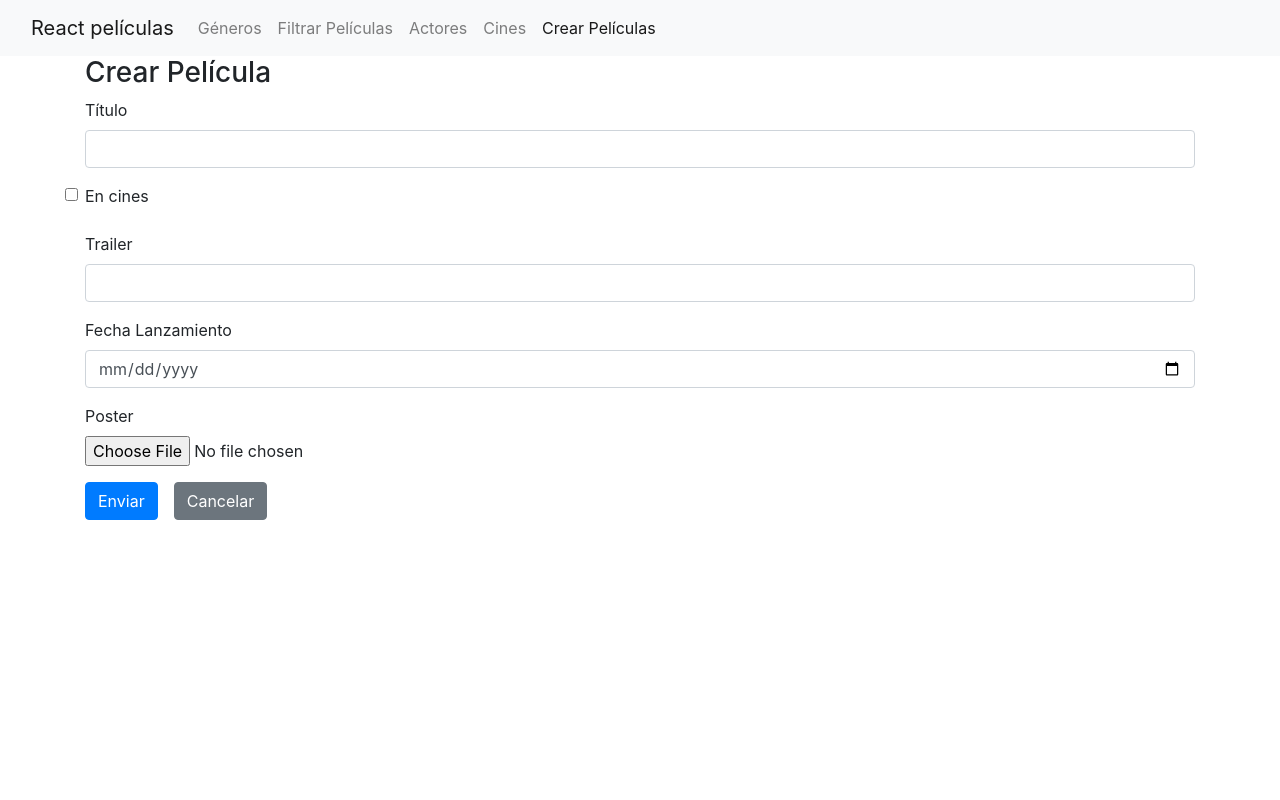
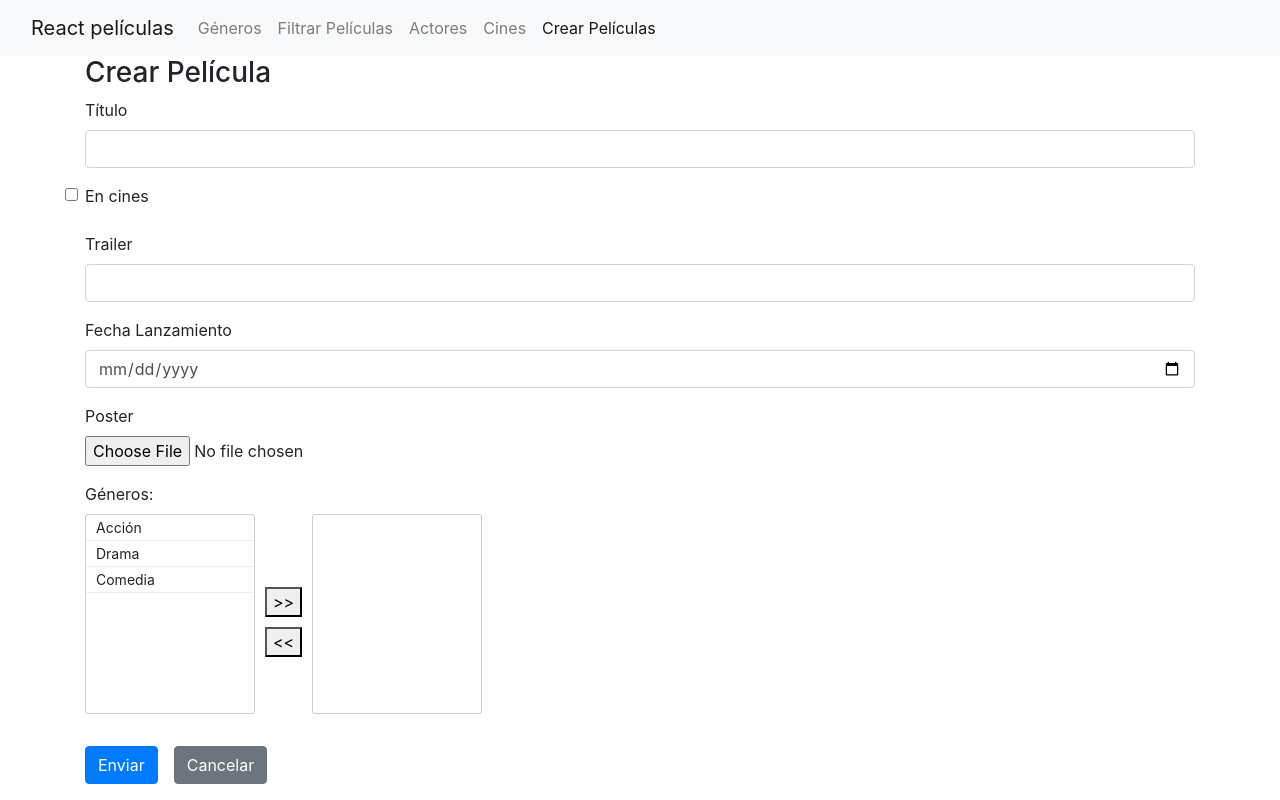
Before and after one commit to Zeballos-Ariadna/Proyecto-React_ASP.NET, a React (Create React App) app: page /peliculas/crear in a window 1280 px wide. Built offline with nearby package versions, Linux system fonts and the light colour scheme.

Commit message:
Selector de Géneros

```diff
--- a/src/peliculas/CrearPeliculas.tsx
+++ b/src/peliculas/CrearPeliculas.tsx
@@ -1,11 +1,21 @@
+import { generoDTO } from "../generos/generos.model";
 import FormularioPeliculas from "./FormularioPeliculas";
 
 export default function CrearPeliculas(){
+
+    const generos: generoDTO[] = [
+        {id:1, nombre: 'Acción'},
+        {id:2, nombre: 'Drama'},
+        {id:3, nombre: 'Comedia'}
+    ]
+
     return(
         <>
             <h3>Crear Película</h3>
 
             <FormularioPeliculas
+                generosNoSeleccionados={generos}
+                generosSeleccionados={[]}
                 modelo={{titulo:'', enCines: false, trailer:''}}
                 onSubmit={valores => console.log(valores)}
             />
--- a/src/peliculas/EditarPeliculas.tsx
+++ b/src/peliculas/EditarPeliculas.tsx
@@ -1,10 +1,22 @@
+import { generoDTO } from "../generos/generos.model";
 import FormularioPeliculas from "./FormularioPeliculas";
 
 export default function EditarPeliculas(){
+    const generosNoSeleccionados: generoDTO[] = [
+        {id:2, nombre: 'Drama'}
+    ]
+
+    const generosSeleccionados: generoDTO[] = [
+        {id:1, nombre: 'Acción'},
+        {id:3, nombre: 'Comedia'}
+    ]
+
     return(
         <>
             <h3>Editar Película</h3>
             <FormularioPeliculas
+                generosNoSeleccionados={generosNoSeleccionados}
+                generosSeleccionados={generosSeleccionados}
                 modelo={{titulo:'SpiderMan', enCines: true, trailer:'url',
                     fechaLanzamiento: new Date('2019-01-01T00:00:00')
                 }}
--- a/src/peliculas/FormularioPeliculas.tsx
+++ b/src/peliculas/FormularioPeliculas.tsx
@@ -7,12 +7,28 @@ import FormGroupFecha from "../utils/FormGroupFecha";
 import FormGroupImagen from "../utils/FormGroupImagen";
 import Button from "../utils/Button";
 import { Link } from "react-router-dom";
+import SelectorMultiple, { selectorMultipleModel } from "../utils/SelectorMultiple";
+import { generoDTO } from "../generos/generos.model";
+import { useState } from "react";
 
 export default function FormularioPeliculas(props: formularioPeliculasProps){
+
+    const [generosSeleccionados, setGenerosSeleccionados] = useState(mapear(props.generosSeleccionados));
+    const [generosNoSeleccionados, setGenerosNoSeleccionados] = useState(mapear(props.generosNoSeleccionados));
+
+    function mapear(arreglo: {id: number,nombre: string}[]): selectorMultipleModel[]{
+        return arreglo.map(valor =>{
+            return {llave: valor.id, valor: valor.nombre}
+        })
+    }
+
     return(
         <Formik
             initialValues={props.modelo}
-            onSubmit={props.onSubmit}
+            onSubmit={(valores, acciones)=> {
+                valores.generosIds= generosSeleccionados.map(valor=> valor.llave);
+                props.onSubmit(valores,acciones);
+            }}
             validationSchema={Yup.object({
                 titulo: Yup.string().required('Este campo es obligatorio').primeraLetraMayuscula()
             })}
@@ -26,6 +42,18 @@ export default function FormularioPeliculas(props: formularioPeliculasProps){
                     <FormGroupImagen campo="poster" label="Poster"
                     imagenURL={props.modelo.posterURL}/>
 
+                    <div className="form-group">
+                        <label>Géneros: </label>
+                        <SelectorMultiple seleccionados={generosSeleccionados}
+                            noSeleccionados={generosNoSeleccionados}
+                            onChange={(seleccionados,noSeleccionados)=> {
+                                setGenerosSeleccionados(seleccionados);
+                                setGenerosNoSeleccionados(noSeleccionados);
+                            }}
+                        />
+                    </div>
+
+
                     <Button disabled={formikProps.isSubmitting} type="submit" >Enviar</Button>
                     <Link className="btn btn-secondary" to="/" >Cancelar</Link>
                 </Form>
@@ -37,4 +65,6 @@ export default function FormularioPeliculas(props: formularioPeliculasProps){
 interface formularioPeliculasProps{
     modelo: peliculaCreacionDTO;
     onSubmit(valores: peliculaCreacionDTO, acciones: FormikHelpers<peliculaCreacionDTO>): void;
+    generosSeleccionados: generoDTO[];
+    generosNoSeleccionados: generoDTO[];
 }
--- a/src/peliculas/peliculas.model.d.ts
+++ b/src/peliculas/peliculas.model.d.ts
@@ -11,6 +11,7 @@ export interface peliculaCreacionDTO{
     fechaLanzamiento?: Date;
     poster?: File;
     posterURL?: string;
+    generosIds?: number[];
 }
 
 export interface landigPageDTO{
--- /dev/null
+++ b/src/utils/SelectorMultiple.css
@@ -0,0 +1,35 @@
+.selector-multiple {
+    display: flex;
+}
+
+.selector-multiple ul {
+    height: 200px;
+    overflow-y: auto;
+    list-style-type: none;
+    width: 170px;
+    padding: 0;
+    border-radius: 3px;
+    border: 1px solid #ccc
+}
+
+.selector-multiple ul li {
+    cursor: pointer;
+    border-bottom: 1px #eee solid;
+    padding: 2px 10px;
+    font-size: 14px;
+}
+
+.selector-multiple ul li:hover {
+    background-color: #08c
+}
+
+.selector-multiple-botones{
+    display: flex;
+    flex-direction: column;
+    justify-content: center;
+    padding: 5px;
+}
+
+.selector-multiple-botones button{
+    margin: 5px;
+}
--- /dev/null
+++ b/src/utils/SelectorMultiple.tsx
@@ -0,0 +1,61 @@
+import './SelectorMultiple.css';
+
+export default function SelectorMultiple(props: selectorMultipleProps){
+
+    function seleccionar(item: selectorMultipleModel){
+        const seleccionados= [...props.seleccionados, item];
+        const noSeleccionados= props.noSeleccionados.filter(valor => valor !== item);
+        props.onChange(seleccionados, noSeleccionados);
+    }
+
+    function deseleccionar(item: selectorMultipleModel){
+        const seleccionados= props.seleccionados.filter(valor => valor !== item);
+        const noSeleccionados=[...props.noSeleccionados, item];
+        props.onChange(seleccionados, noSeleccionados);
+    }
+
+    function seleccionarTodo(){
+        const seleccionados=[...props.seleccionados, ...props.noSeleccionados];
+        const noSeleccionados: selectorMultipleModel[] =[];
+        props.onChange(seleccionados, noSeleccionados);
+    }
+
+    function deseleccionarTodo(){
+        const noSeleccionados=[...props.noSeleccionados,...props.seleccionados];
+        const seleccionados: selectorMultipleModel[] =[];
+        props.onChange(seleccionados, noSeleccionados);
+    }
+
+    return(
+        <div className="selector-multiple">
+            <ul>
+                {props.noSeleccionados.map (item =>
+                    <li key={item.llave} onClick={() =>seleccionar(item)} >{item.valor}</li>
+                )}
+            </ul>
+            <div className="selector-multiple-botones">
+                <button type="button" onClick={seleccionarTodo} >{'>>'}</button>{/*selecciona todo*/ }
+                <button type="button" onClick={deseleccionarTodo} >{'<<'}</button>{/*deselecciona todo*/ }
+            </div>
+            <ul>
+                {props.seleccionados.map (item =>
+                    <li key={item.llave} onClick={() =>deseleccionar(item)} >{item.valor}</li>
+                )}
+            </ul>
+
+
+        </div>
+    )
+}
+
+interface selectorMultipleProps{
+    seleccionados: selectorMultipleModel[];
+    noSeleccionados: selectorMultipleModel[];
+    onChange(seleccionados: selectorMultipleModel[],
+        noSeleccionados: selectorMultipleModel[]): void;//para responder a los cambios
+}
+
+export interface selectorMultipleModel{
+    llave: number;
+    valor: string;
+}
```
